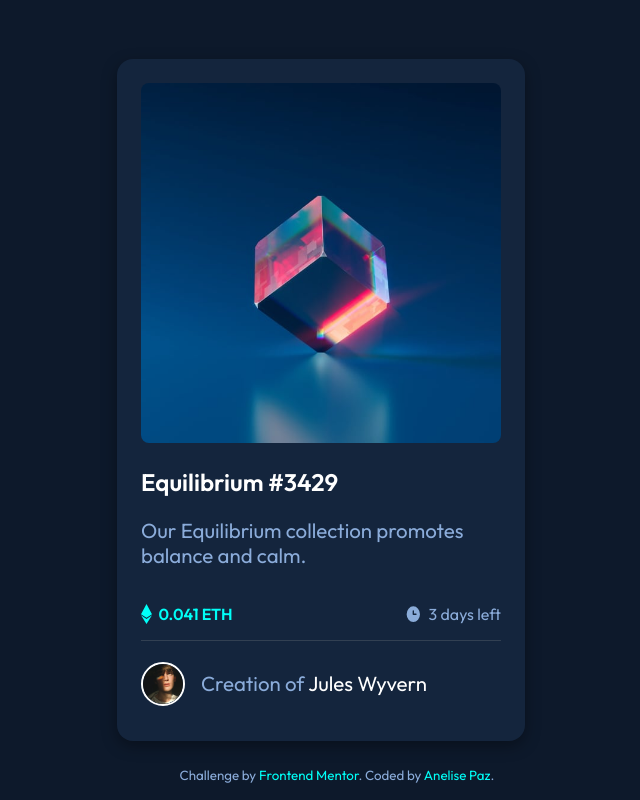
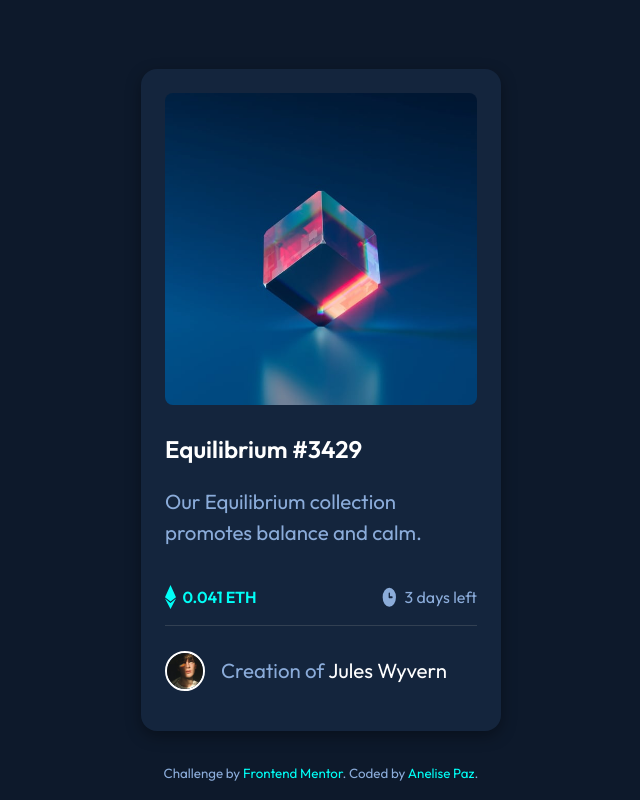
Before and after one commit to anepaz/front-end-mentor, a plain HTML site: page 3# - NFT Preview Card Component/index.html in a window 1280 px wide. Shown: the whole page, without its empty margins (319-959 px from the left). Drawn offline with Linux system fonts and the light colour scheme.

Commit message:
review css

```diff
--- a/3# - NFT Preview Card Component/style.css
+++ b/3# - NFT Preview Card Component/style.css
@@ -1,15 +1,47 @@
 @import url("https://fonts.googleapis.com/css2?family=Outfit:wght@300;400;600&display=swap");
+
+*,
+::before,
+::after {
+  box-sizing: border-box;
+  border-width: 0;
+  border-style: solid;
+  border-color: #e5e7eb;
+}
+
+::before,
+::after {
+  --tw-content: '';
+}
 
 body {
   margin: 0;
-  padding: 0;
-  height: 100%;
+  max-width: 100%;
+  line-height: inherit;
   font-family: "Outfit";
+  background-color: hsl(217, 54%, 11%);
+}
+
+hr {
+  height: 0;
+  color: inherit;
+  border-top-width: 1px;
+}
+
+html {
+  line-height: 1.5;
+  -webkit-text-size-adjust: 100%;
+  -moz-tab-size: 4;
+  -o-tab-size: 4;
+  tab-size: 4;
+  font-family: ui-sans-serif, system-ui, -apple-system, BlinkMacSystemFont,
+    "Segoe UI", Roboto, "Helvetica Neue", Arial, "Noto Sans", sans-serif,
+    "Apple Color Emoji", "Segoe UI Emoji", "Segoe UI Symbol", "Noto Color Emoji";
+  font-feature-settings: normal;
 }
 
 section {
   height: 100vh;
-  background-color: hsl(217, 54%, 11%);
   display: flex;
   justify-content: center;
   align-items: center;
@@ -30,24 +62,29 @@ section {
   border-radius: 8px;
 }
 
-.cube:hover {
-  cursor: pointer;
-  transition: 200ms;
-  border-image: url('./images/icon-view.svg');
+.cube::before {
+  top: 0;
+  left: 0;
+  opacity: 0;
+  transition: opacity 0.5s;
+  content: url(./images/icon-view.svg);
 }
 
-
+.cube:hover::before {
+  opacity: 0.5;
+  cursor: pointer;
+}
 
 .textarea .title h1 {
   color: white;
   font-size: 1.5rem;
   font-weight: 600;
+  transition: 200ms;
 }
 
 .textarea .title h1:hover {
   cursor: pointer;
   color: hsl(178, 100%, 50%);
-  transition: 200ms;
 }
 
 p,
@@ -95,12 +132,12 @@ span {
 }
 
 .card-foot a {
+  transition: 200ms;
   color: white;
   text-decoration: none;
 }
 
 .card-foot a:hover {
-  transition: 200ms;
   color: hsl(178, 100%, 50%);
 }
 
@@ -119,10 +156,10 @@ footer {
 footer a {
   color: hsl(178, 100%, 50%);
   text-decoration: none;
+  transition: 200ms;
 }
 
 footer a:hover {
   color: hsl(215, 51%, 70%);
-  transition: 200ms;
   cursor: pointer;
 }
```
